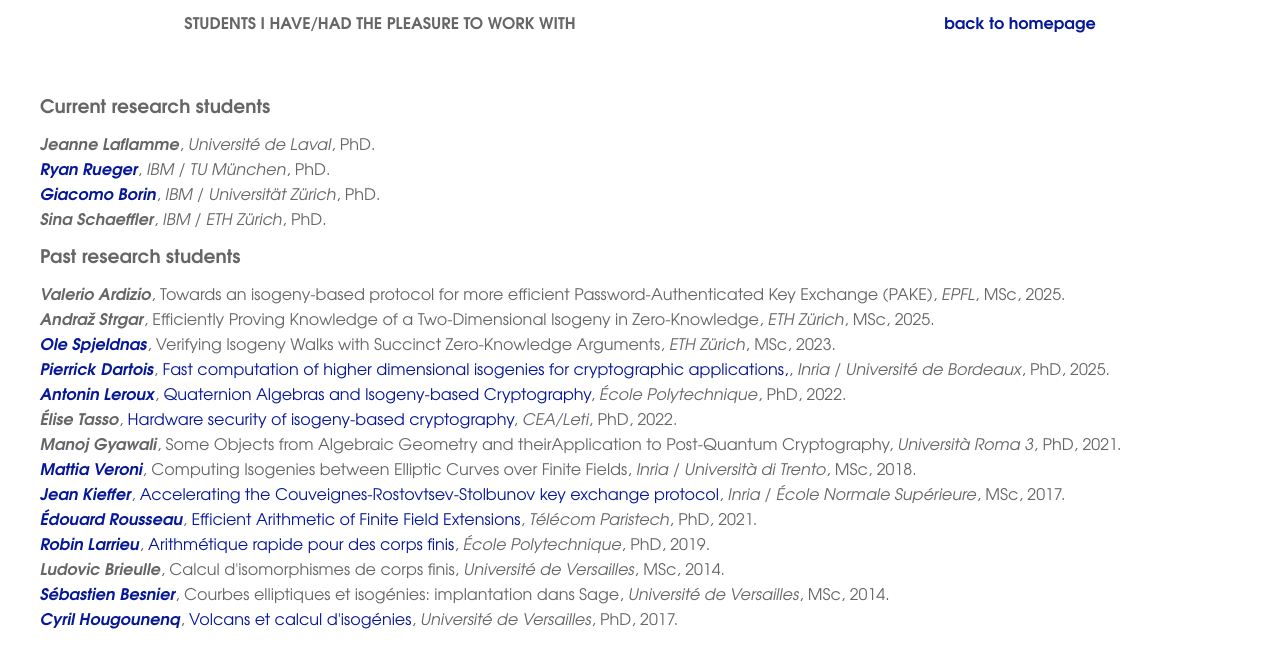
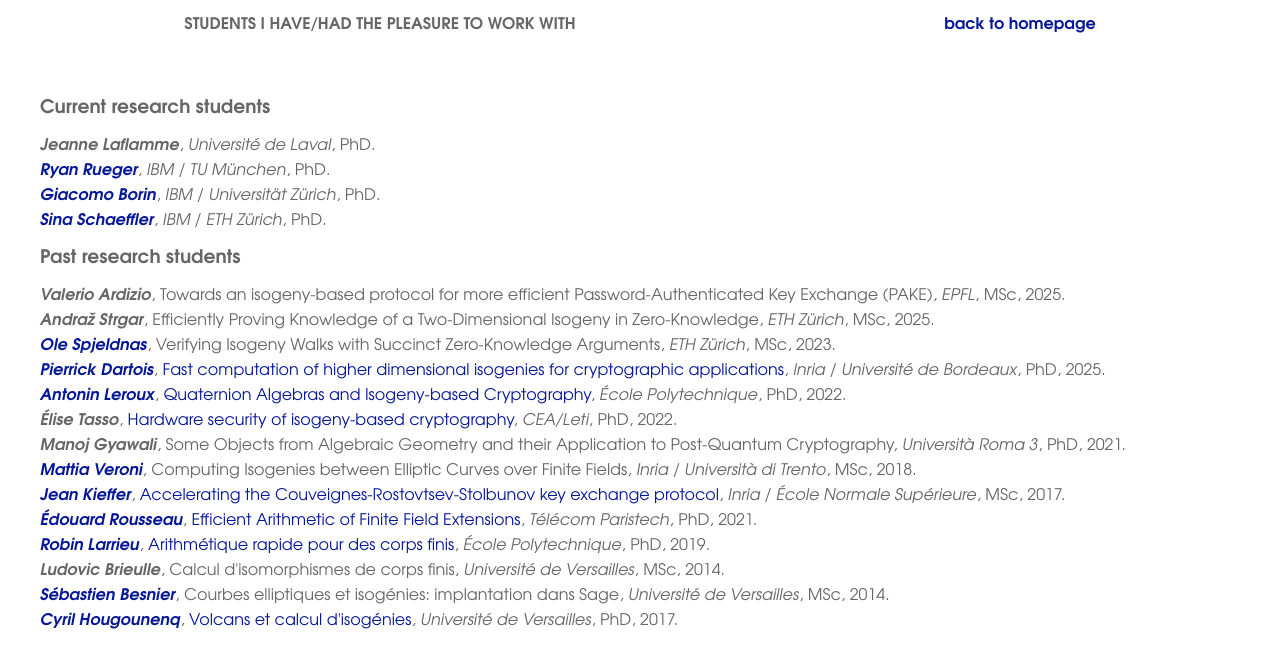
Before and after one commit to defeo/defeo.github.io, a Jekyll site: the page built from students.html, in a window 1280 px wide. Shown: the top 668 px of the page. Built offline with Jekyll 4.4.1, drawn with Linux system fonts in a browser that asks for light colours.

Commit message:
Minor updates to students

```diff
--- a/_data/students.yaml
+++ b/_data/students.yaml
@@ -77,7 +77,7 @@ students:
   - type: PhD
     name: Manoj Gyawali
     thesis:
-      title: Some Objects from Algebraic Geometry and theirApplication to Post-Quantum Cryptography
+      title: Some Objects from Algebraic Geometry and their Application to Post-Quantum Cryptography
     inst:
       - Università Roma 3
     start: 2018
@@ -108,7 +108,7 @@ students:
     name: Pierrick Dartois
     website: 'https://www.pierrickdartois.fr/homepage/'
     thesis:
-      title: Fast computation of higher dimensional isogenies for cryptographic applications,
+      title: Fast computation of higher dimensional isogenies for cryptographic applications
       url: 'https://theses.hal.science/tel-05229911v1/'
     inst:
       - Inria
@@ -128,6 +128,7 @@ students:
 
   - type: PhD
     name: Sina Schaeffler
+    website: 'https://syndrakon.github.io/'
     inst:
       - IBM
       - ETH Zürich
```
